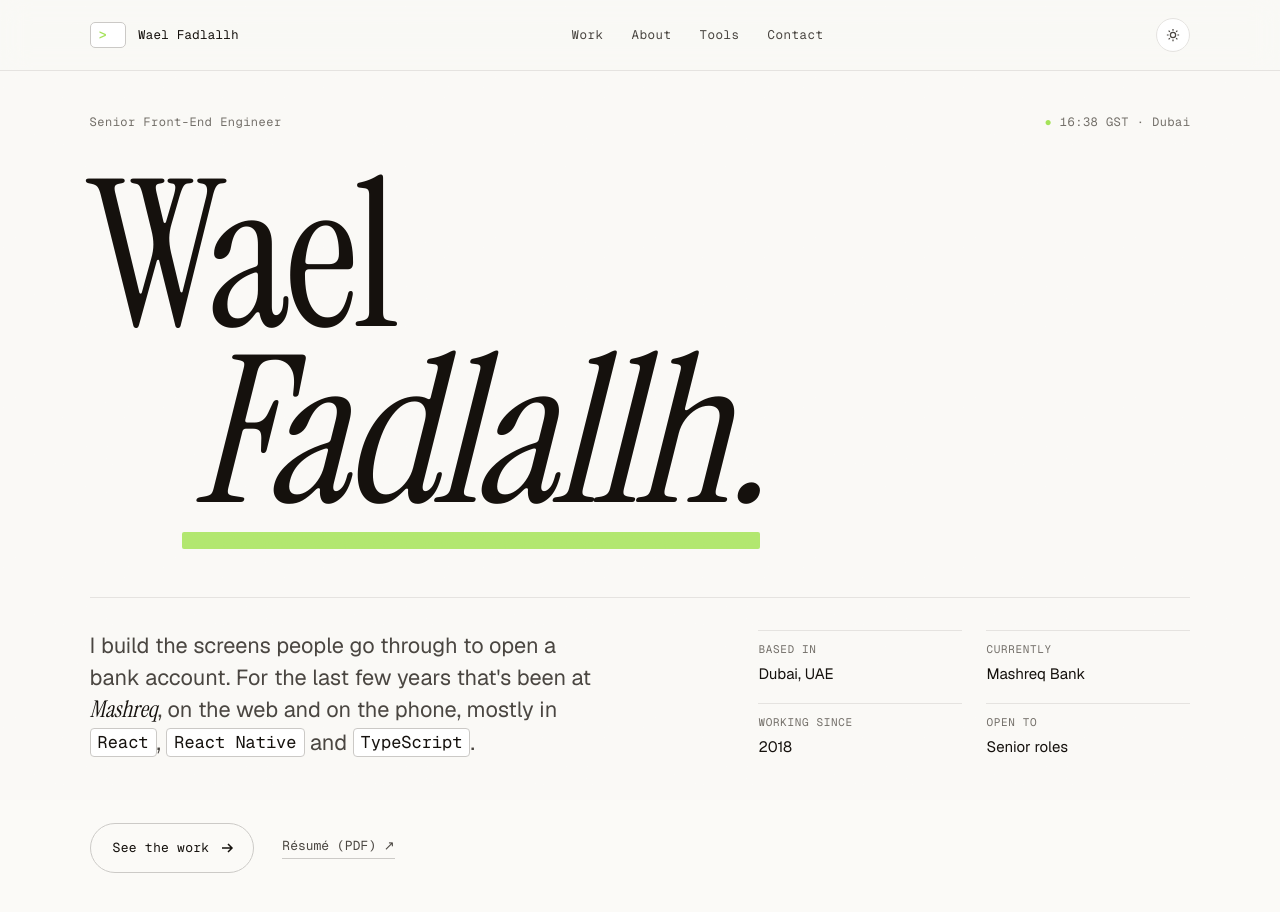
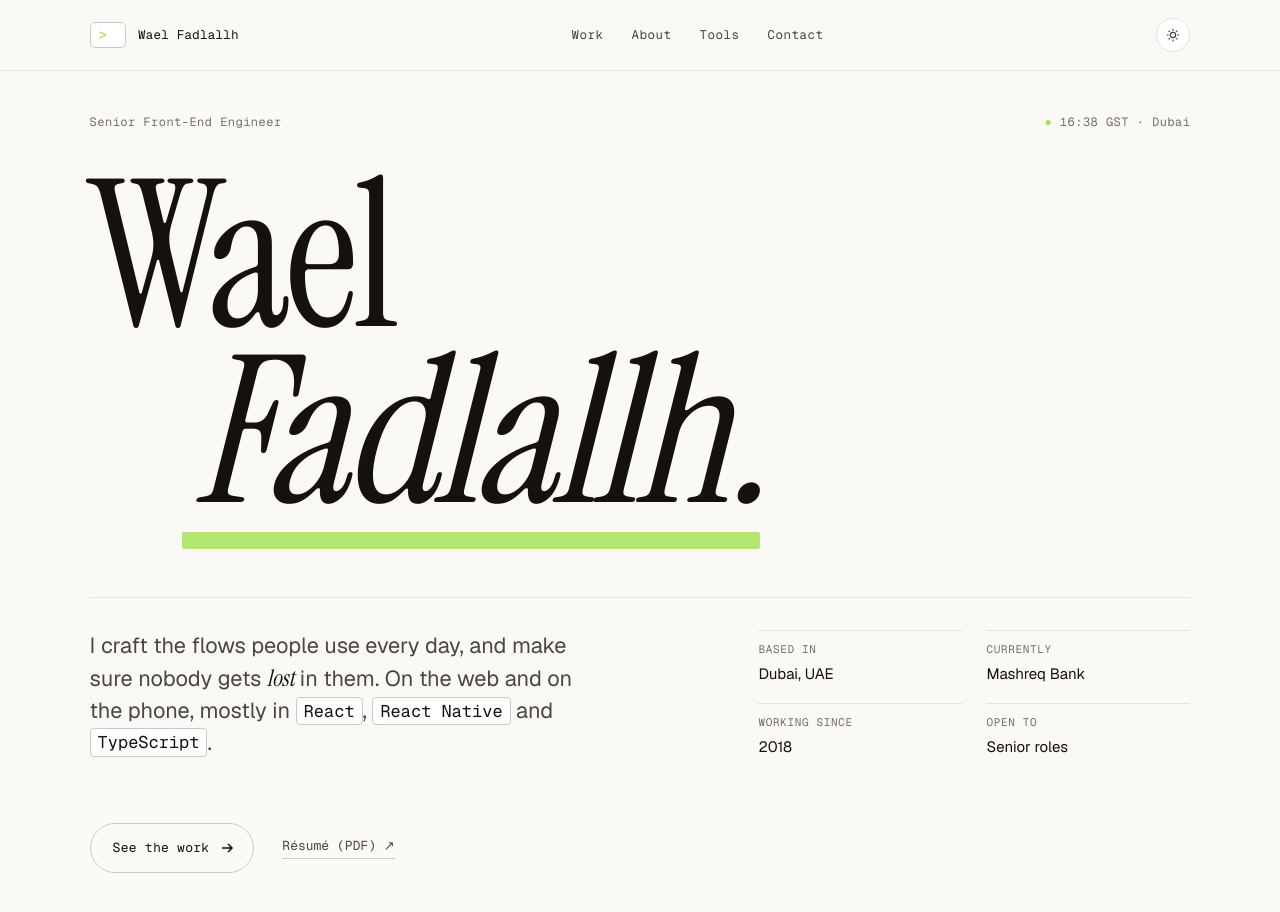
Before and after one commit to wael-fadlallah/waelfadlallh.com, a Next.js app: page / in a window 1280 px wide. Shown: the top 912 px of the page. Built offline with nearby package versions, Linux system fonts and the light colour scheme.

Commit message:
Rewrite hero intro without naming the employer
Co-Authored-By: Claude Opus 5.5 (1M context) <noreply@anthropic.com>
Claude-Session: https://claude.ai/code/session_01RrWugQrvt3eFyCtTY1Are5

```diff
--- a/app/components/hero.tsx
+++ b/app/components/hero.tsx
@@ -26,9 +26,9 @@ export function Hero() {
 
       <div className="hero__intro">
         <p className="hero__lede">
-          I build the screens people go through to open a bank account. For
-          the last few years that&apos;s been at <em>Mashreq</em>, on the web
-          and on the phone, mostly in <span className="kbd">React</span>,{" "}
+          I craft the flows people use every day, and make sure nobody gets{" "}
+          <em>lost</em> in them. On the web and on the phone, mostly in{" "}
+          <span className="kbd">React</span>,{" "}
           <span className="kbd">React Native</span> and{" "}
           <span className="kbd">TypeScript</span>.
         </p>
--- a/app/layout.tsx
+++ b/app/layout.tsx
@@ -30,7 +30,7 @@ const instrumentSerif = Instrument_Serif({
 export const metadata: Metadata = {
   title: "Wael Fadlallh — Senior Front-End Engineer",
   description:
-    "Senior Front-End Engineer in Dubai. I build the web and mobile flows people use to open a bank account at Mashreq, mostly in React, React Native and TypeScript.",
+    "Senior Front-End Engineer in Dubai. I craft web and mobile flows people use every day without getting lost, mostly in React, React Native and TypeScript.",
 };
 
 export default function RootLayout({
```
